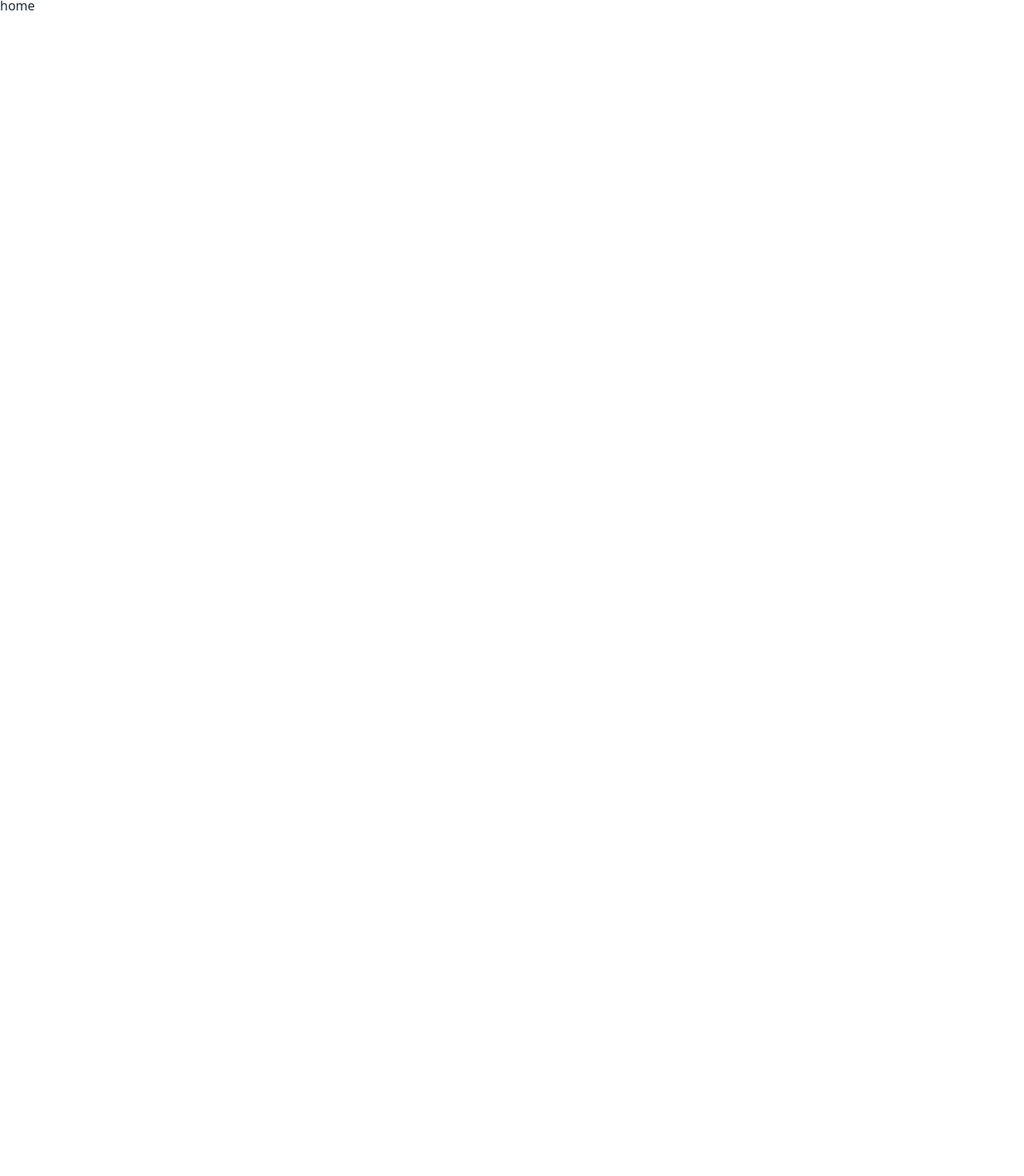
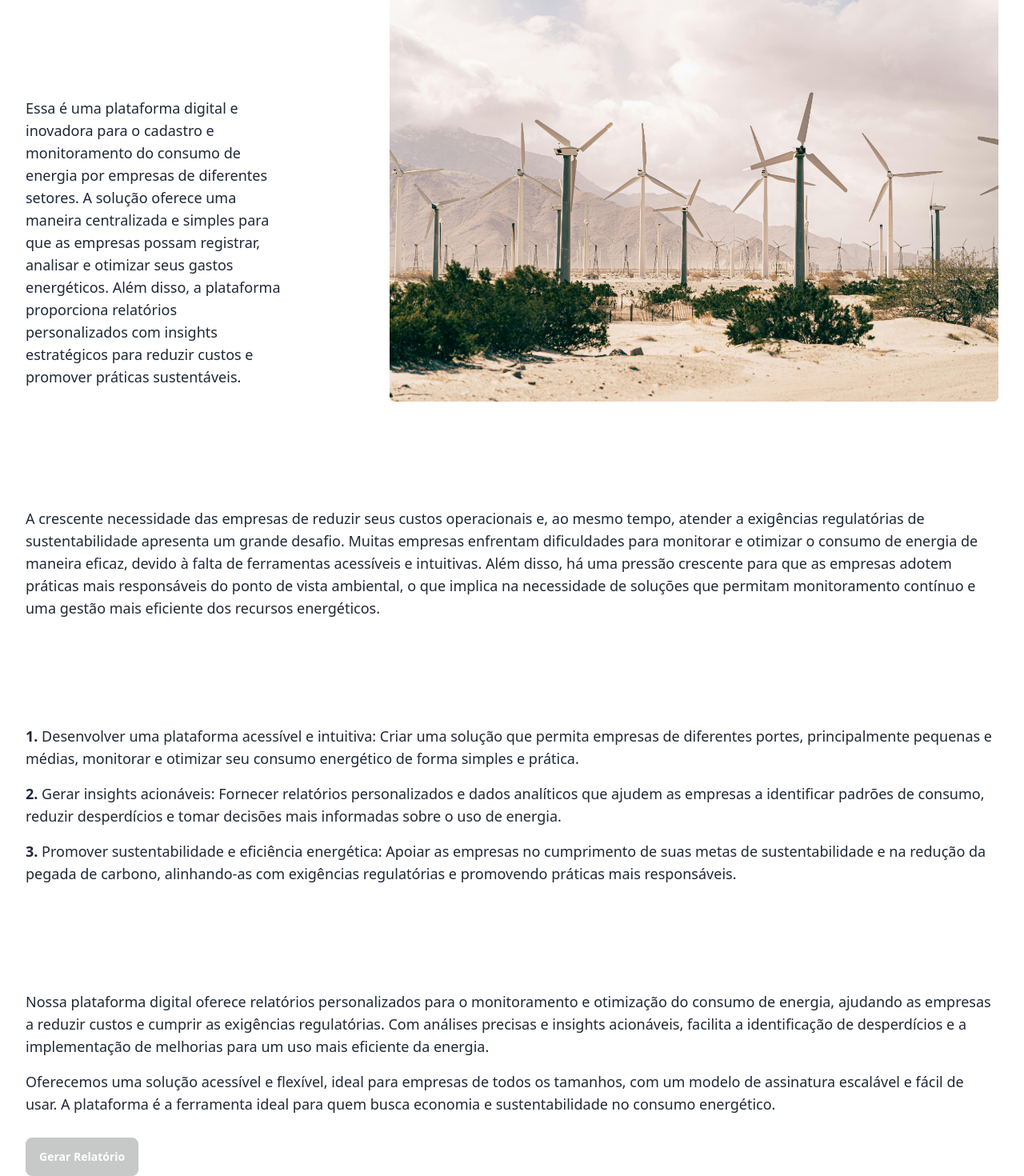
Before and after one commit to MatheusGmota/GlobalSolutions, a Next.js app: page / in a window 1280 px wide. Shown: the part 5-1475 px from the top of the page at 80% size. Before the commit the page ends 800 px from the top, so only its background shows below. Built offline with nearby package versions, Linux system fonts and the light colour scheme.

Commit message:
home page até então finalizada

```diff
--- a/src/app/globals.css
+++ b/src/app/globals.css
@@ -1,3 +1,37 @@
 @tailwind base;
 @tailwind components;
 @tailwind utilities;
+
+@layer components{
+    .home-main{
+        @apply flex flex-col justify-center gap-y-16;
+    }
+
+    .title-home{
+        @apply text-4xl font-semibold text-white;
+    }
+
+    .section-desafio, .section-objetivo, .section-relatorio{
+        @apply flex flex-col justify-between gap-y-7 w-[95%] self-center;
+    }
+
+    .section-futuro{
+        @apply flex flex-row w-[95%] self-center justify-center align-middle;
+
+        & .left-side{
+            @apply flex flex-col justify-center gap-y-7
+        }
+
+        & .text-home{
+            @apply w-[70%]
+        }
+    }
+
+    .text-home{
+        @apply text-lg;
+    }
+
+    .textos-home{
+       @apply flex flex-col gap-y-4;
+    }
+}
--- a/src/app/page.tsx
+++ b/src/app/page.tsx
@@ -1,7 +1,67 @@
+import Image from "next/image";
+import foto from "@/img/imagem-ilustrativa.jpg";
+import Link from "next/link";
+
 export default function Home() {
 	return (
-		<div>
-			home
-		</div>
+		<>
+			<main className="home-main">
+				<section className="section-futuro">
+					<div className="left-side">
+						<h2 className="title-home">
+							Energia para um Futuro Sustentável
+						</h2>
+						<p className="text-home">
+							Essa é uma plataforma digital e inovadora para o cadastro e monitoramento do consumo de energia por empresas de diferentes setores. A solução oferece uma maneira centralizada e simples para que as empresas possam registrar, analisar e otimizar seus gastos energéticos. Além disso, a plataforma proporciona relatórios personalizados com insights estratégicos para reduzir custos e promover práticas sustentáveis.
+						</p>
+					</div>
+					<div className="right-side">
+						<Image src={foto} width={1100} height={1100} alt={'foto ilustrativa de energia eolica'} className='w-auto h-auto rounded-md'/>
+					</div>
+				</section>
+				<section className="section-desafio">
+					<h2 className="title-home">
+						Desafio/justificativa
+					</h2>
+					<p className="text-home">
+						A crescente necessidade das empresas de reduzir seus custos operacionais e, ao mesmo tempo, atender a exigências regulatórias de sustentabilidade apresenta um grande desafio. Muitas empresas enfrentam dificuldades para monitorar e otimizar o consumo de energia de maneira eficaz, devido à falta de ferramentas acessíveis e intuitivas. Além disso, há uma pressão crescente para que as empresas adotem práticas mais responsáveis do ponto de vista ambiental, o que implica na necessidade de soluções que permitam monitoramento contínuo e uma gestão mais eficiente dos recursos energéticos.
+					</p>
+				</section>
+				<section className="section-objetivo">
+					<h2 className="title-home">
+						Objetivos
+					</h2>
+					<div className="textos-home">
+						<p className="text-home">
+							<strong>1.</strong> Desenvolver uma plataforma acessível e intuitiva: Criar uma solução que permita empresas de diferentes portes, principalmente pequenas e médias, monitorar e otimizar seu consumo energético de forma simples e prática.
+						</p>
+						<p className="text-home">
+							<strong>2.</strong> Gerar insights acionáveis: Fornecer relatórios personalizados e dados analíticos que ajudem as empresas a identificar padrões de consumo, reduzir desperdícios e tomar decisões mais informadas sobre o uso de energia.
+						</p>
+						<p className="text-home">
+							<strong>3.</strong> Promover sustentabilidade e eficiência energética: Apoiar as empresas no cumprimento de suas metas de sustentabilidade e na redução da pegada de carbono, alinhando-as com exigências regulatórias e promovendo práticas mais responsáveis.
+						</p>
+					</div>
+				</section>
+				<section className="section-relatorio">
+					<h2 className="title-home">
+						Relatório para Eficiência Energética
+					</h2>
+					<div className="textos-home">
+						<p className="text-home">
+							Nossa plataforma digital oferece relatórios personalizados para o monitoramento e otimização do consumo de energia, ajudando as empresas a reduzir custos e cumprir as exigências regulatórias. Com análises precisas e insights acionáveis, facilita a identificação de desperdícios e a implementação de melhorias para um uso mais eficiente da energia.
+						</p>
+						<p className="text-home">
+							Oferecemos uma solução acessível e flexível, ideal para empresas de todos os tamanhos, com um modelo de assinatura escalável e fácil de usar. A plataforma é a ferramenta ideal para quem busca economia e sustentabilidade no consumo energético.
+						</p>
+					</div>
+					<div>
+					<Link href={""} className="btn btn-active text-white">
+          				Gerar Relatório
+        			</Link>
+					</div>
+				</section>
+			</main>
+		</>
 	);
 }
```
Also changed, not shown: src/img/imagem-ilustrativa.jpg (added).
